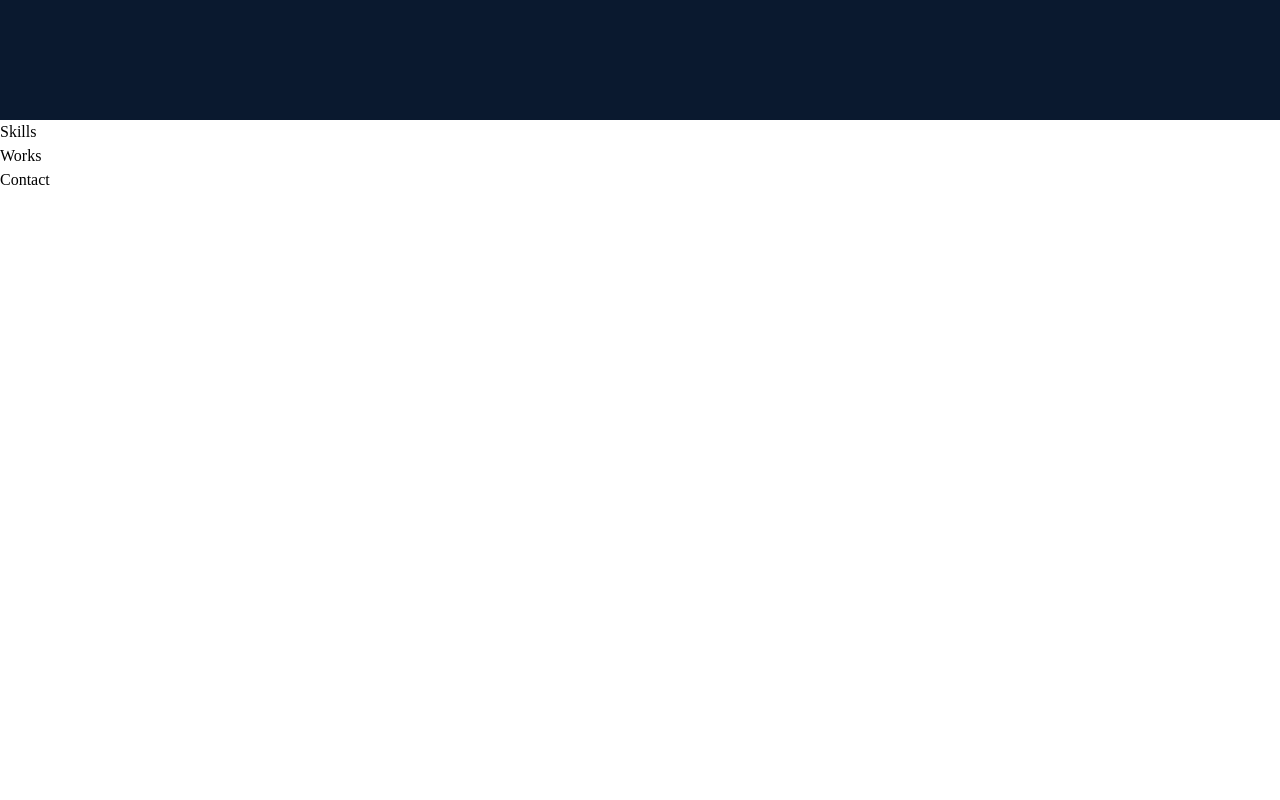
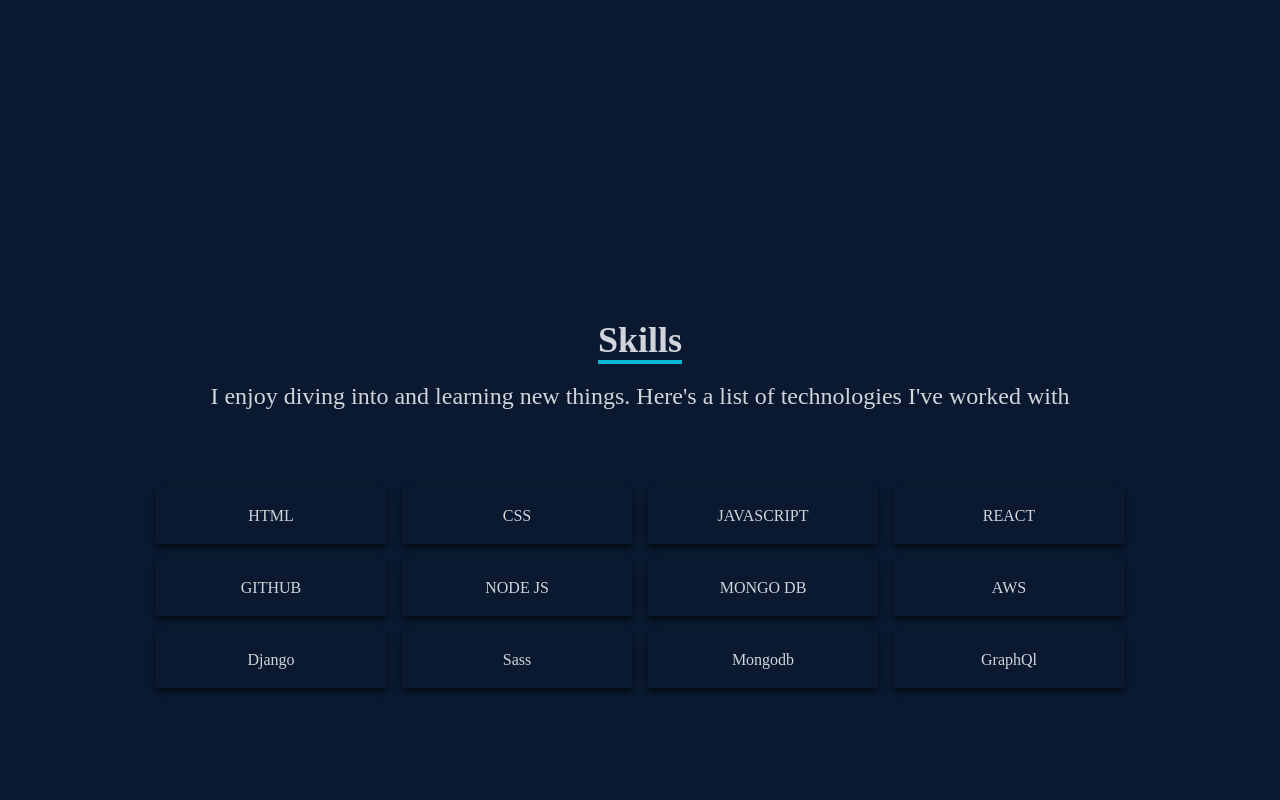
Before and after one commit to JPham8010/portfolio, a React (Create React App) app: page / in a window 1280 px wide. Shown: the part 1480-2280 px from the top of the page. Before the commit the page ends 1672 px from the top, so only its background shows below. Built offline with nearby package versions, Linux system fonts and the light colour scheme.

Commit message:
adding skills section

```diff
--- a/src/components/skills.jsx
+++ b/src/components/skills.jsx
@@ -1,8 +1,54 @@
-import React from 'react'
+import React from 'react';
 
-function Skills() {
+const Skills = () => {
   return (
-    <div>Skills</div>
-  )
-}
-export default Skills
+    <div name='skills' className='w-full h-screen bg-[#0a192f] text-gray-300'>
+      {/* Container */}
+      <div className='max-w-[1000px] mx-auto p-4 flex flex-col justify-center w-full h-full'>
+          <div className=' w-full flex justify-center items-center flex-col mb-7'>
+              <p className='text-4xl font-bold inline border-b-4 border-cyan-500 text-center '>Skills</p>
+              <p className='py-4 text-2xl'>I enjoy diving into and learning new things. Here's a list of technologies I've worked with</p>
+          </div>
+          <div className='w-full grid grid-cols-2 sm:grid-cols-4 gap-4 text-center py-8'>
+              <div className='shadow-md shadow-[#040c16] hover:scale-110 duration-500'>
+                  <p className='my-4'>HTML</p>
+              </div>
+              <div className='shadow-md shadow-[#040c16] hover:scale-110 duration-500'>
+                  <p className='my-4'>CSS</p>
+              </div>
+              <div className='shadow-md shadow-[#040c16] hover:scale-110 duration-500'>
+                  <p className='my-4'>JAVASCRIPT</p>
+              </div>
+              <div className='shadow-md shadow-[#040c16] hover:scale-110 duration-500'>
+                  <p className='my-4'>REACT</p>
+              </div>
+              <div className='shadow-md shadow-[#040c16] hover:scale-110 duration-500'>
+                  <p className='my-4'>GITHUB</p>
+              </div>
+              <div className='shadow-md shadow-[#040c16] hover:scale-110 duration-500'>
+                  <p className='my-4'>NODE JS</p>
+              </div>
+              <div className='shadow-md shadow-[#040c16] hover:scale-110 duration-500'>
+                  <p className='my-4'>MONGO DB</p>
+              </div>
+              <div className='shadow-md shadow-[#040c16] hover:scale-110 duration-500'>
+                  <p className='my-4'>AWS</p>
+              </div>
+              <div className='shadow-md shadow-[#040c16] hover:scale-110 duration-500'>
+                  <p className='my-4'>Django</p>
+              </div>
+              <div className='shadow-md shadow-[#040c16] hover:scale-110 duration-500'>
+                  <p className='my-4'>Sass</p>
+              </div>
+              <div className='shadow-md shadow-[#040c16] hover:scale-110 duration-500'>
+                  <p className='my-4'>Mongodb</p>
+              </div>
+              <div className='shadow-md shadow-[#040c16] hover:scale-110 duration-500'>
+                  <p className='my-4'>GraphQl</p>
+              </div>
+          </div>
+      </div>
+    </div>
+  );
+};
+export default Skills;
```
